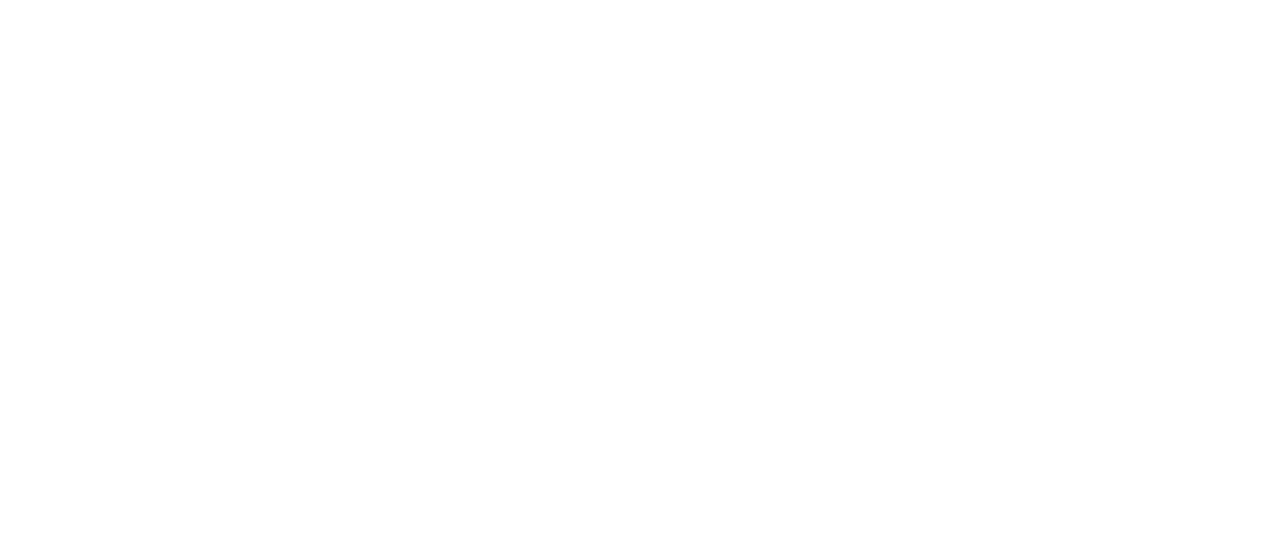
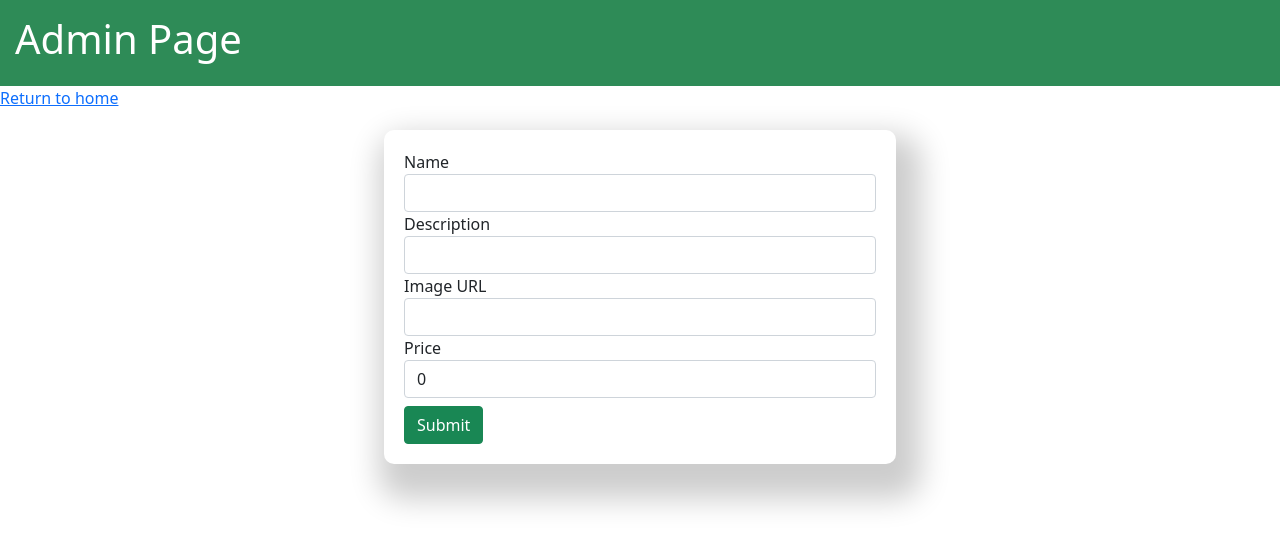
Before and after one commit to soumyaranjanbastia/shoerepository, an Angular app in the folder fruit-frontend/: page /admin/add in a window 1280 px wide. Before the commit this address led to /. Shown: the top 548 px of the page. Built offline with nearby package versions, Linux system fonts and the light colour scheme.

Commit message:
feature: admin module

```diff
--- /dev/null
+++ b/fruit-frontend/src/app/admin/add/add.component.css
@@ -0,0 +1,13 @@
+header {
+    background-color: seagreen;
+    color: #fff;
+    padding: 15px;
+}
+
+.form-container {
+    width: 40%;
+    margin: 20px auto;
+    border-radius: 10px;
+    box-shadow: 10px 20px 30px 15px rgba(0, 0, 0, 0.2);
+    padding: 20px;
+}
--- /dev/null
+++ b/fruit-frontend/src/app/admin/add/add.component.html
@@ -0,0 +1,31 @@
+<header>
+    <h1>Admin Page</h1>
+</header>
+
+<section>
+    <div>
+        <a class="link" [routerLink]="'/admin'">Return to home</a>
+    </div>
+    <div class="form-container">
+        <form #productForm="ngForm" (ngSubmit)="onSubmit(productForm)">
+            <div class="form-group">
+                <label for="name-on-card">Name</label>
+                <input type="text" class="form-control" name="productName" [(ngModel)]="product.productName">
+            </div>
+            <div class="form-group">
+                <label for="name-on-card">Description</label>
+                <input type="text" class="form-control" name="productDescription" [(ngModel)]="product.productDescription">
+            </div>
+            <div class="form-group">
+                <label for="name-on-card">Image URL</label>
+                <input type="text" class="form-control" name="productImageURL" [(ngModel)]="product.productImageURL">
+            </div>
+            <div class="form-group">
+                <label for="name-on-card">Price</label>
+                <input type="text" class="form-control" name="productPrice" [(ngModel)]="product.productPrice">
+            </div>
+            <input type="hidden" name="productId" [(ngModel)]="product.productId">
+            <input type="submit" class="mt-2 btn btn-success">
+        </form>
+    </div>
+</section>
--- /dev/null
+++ b/fruit-frontend/src/app/admin/add/add.component.ts
@@ -0,0 +1,41 @@
+import { Component, OnInit } from '@angular/core';
+import { ActivatedRoute, Router } from '@angular/router';
+import { Product } from 'src/app/model/product';
+import { FruitService } from 'src/app/services/fruit.service';
+
+@Component({
+  selector: 'app-add',
+  templateUrl: './add.component.html',
+  styleUrls: ['./add.component.css']
+})
+export class AddComponent implements OnInit {
+  product: Product = {
+    productId: '',
+    productDescription: '',
+    productImageURL: '',
+    productName: '',
+    productPrice: 0
+  };
+
+  constructor(private fruitService: FruitService, private activatedRouter: ActivatedRoute, private router: Router) { }
+
+  ngOnInit(): void {
+    this.activatedRouter.queryParams.subscribe(param => {
+      if (param['id']) {
+        this.getProduct(param['id']);
+      }
+    });
+  }
+
+  onSubmit(productForm: any) {
+    this.fruitService.saveFruit(this.product).subscribe(result => {
+      this.router.navigateByUrl('/admin');
+    })
+  }
+
+  getProduct(id: string) {
+    this.fruitService.getFruit(id).subscribe(product => {
+      this.product = product;
+    })
+  }
+}
--- a/fruit-frontend/src/app/admin/admin.component.css
+++ b/fruit-frontend/src/app/admin/admin.component.css
@@ -0,0 +1,10 @@
+header {
+    background-color: seagreen;
+    color: #fff;
+    padding: 15px;
+}
+
+img {
+    width: 100px;
+    height: 100px;
+}
--- a/fruit-frontend/src/app/admin/admin.component.html
+++ b/fruit-frontend/src/app/admin/admin.component.html
@@ -1 +1,34 @@
-<p>admin works!</p>
+<header>
+    <h1>Admin Page</h1>
+</header>
+<section class="mt-3 container-fluid">
+    <a class="mb-2 btn btn-primary" [routerLink]="'/admin/add'">Add Food</a>
+    <div>
+        <table class="table table-bordered">
+            <thead>
+                <tr>
+                    <th>Id</th>
+                    <th>Name</th>
+                    <th>Image</th>
+                    <th>Description</th>
+                    <th>Price</th>
+                    <th>Action</th>
+                </tr>
+            </thead>
+            <tbody>
+                <tr *ngFor="let product of products; let slno = index">
+                    <td>{{ product.productId }}</td>
+                    <td>{{ product.productName }}</td>
+                    <td><img [src]="product.productImageURL" alt="not found"></td>
+                    <td>{{ product.productDescription }}</td>
+                    <td>{{ '&#8377; ' + product.productPrice }}</td>
+                    <td>
+                        <a class="btn btn-success m-3" [routerLink]="'/admin/add'"
+                            [queryParams]="{id: product.productId}">Update</a>
+                        <button type="button" class="btn btn-danger">Remove</button>
+                    </td>
+                </tr>
+            </tbody>
+        </table>
+    </div>
+</section>
--- a/fruit-frontend/src/app/admin/admin.component.ts
+++ b/fruit-frontend/src/app/admin/admin.component.ts
@@ -1,10 +1,19 @@
-import { Component } from '@angular/core';
+import { Component, OnInit } from '@angular/core';
+import { Product } from '../model/product';
+import { FruitService } from '../services/fruit.service';
 
 @Component({
   selector: 'app-admin',
   templateUrl: './admin.component.html',
   styleUrls: ['./admin.component.css']
 })
-export class AdminComponent {
+export class AdminComponent implements OnInit {
+  products: Product[] = [];
 
+  constructor(private fruitService: FruitService) { }
+  ngOnInit(): void {
+    this.fruitService.getFruits().subscribe(products => {
+      this.products = products;
+    })
+  }
 }
--- a/fruit-frontend/src/app/app-routing.module.ts
+++ b/fruit-frontend/src/app/app-routing.module.ts
@@ -7,6 +7,8 @@
 import { OrdersComponent } from './orders/orders.component';
 import { ContactUsComponent } from './contactus/contact-us.component';
 import { CartComponent } from './cart/cart.component';
+import { AdminComponent } from './admin/admin.component';
+import { AddComponent } from './admin/add/add.component';
 
 const routes: Routes = [
   { path: 'sidenav', component: SidenavComponent },
@@ -16,6 +18,8 @@
   { path: 'orders', component: OrdersComponent },
   { path: 'cart', component: CartComponent },
   { path: 'contactus', component: ContactUsComponent },
+  { path: 'admin', component: AdminComponent },
+  { path: 'admin/add', component: AddComponent },
   { path: '', redirectTo: 'login', pathMatch: 'full' },
 ];
 
@@ -23,4 +27,4 @@
   imports: [RouterModule.forRoot(routes)],
   exports: [RouterModule],
 })
-export class AppRoutingModule {}
+export class AppRoutingModule { }
--- a/fruit-frontend/src/app/app.module.ts
+++ b/fruit-frontend/src/app/app.module.ts
@@ -14,6 +14,7 @@
 import { LoginComponent } from './login/login.component';
 import { CartComponent } from './cart/cart.component';
 import { AdminComponent } from './admin/admin.component';
+import { AddComponent } from './admin/add/add.component';
 
 @NgModule({
   declarations: [
@@ -25,7 +26,8 @@
     AddressComponent,
     LoginComponent,
     CartComponent,
-    AdminComponent
+    AdminComponent,
+    AddComponent
   ],
   imports: [
     BrowserModule,
--- a/fruit-frontend/src/app/login/login.component.ts
+++ b/fruit-frontend/src/app/login/login.component.ts
@@ -9,7 +9,7 @@
 })
 export class LoginComponent {
 
-  constructor(private router: Router, private userService: UserService) {}
+  constructor(private router: Router, private userService: UserService) { }
 
   home() {
     this.router.navigate(['/home']);
@@ -17,13 +17,24 @@
 
   onLogin(loginForm: any) {
     console.log(loginForm.value);
-    this.userService.login(loginForm.value).subscribe((data: any)=>{
-      if(data) {
-        localStorage.setItem("id", data['customerId']);
-       this.home();
-      }else{
-        alert("invalid user")
-      }
-    })
+    const { customerEmail, customerPassword } = loginForm.value;
+    if (!this.isAdmin(customerEmail, customerPassword)) {
+      this.userService.login(loginForm.value).subscribe((data: any) => {
+        if (data) {
+          localStorage.setItem("id", data['customerId']);
+          this.home();
+        } else {
+          alert("invalid user")
+        }
+      })
+    } else {
+      this.router.navigateByUrl('/admin');
+    }
+  }
+
+  isAdmin(email: string, password: string): boolean {
+    const adminEmail = "admin@admin.com";
+    const adminPassword = "admin";
+    return adminEmail === email && password == adminPassword;
   }
 }
--- a/fruit-frontend/src/app/services/fruit.service.ts
+++ b/fruit-frontend/src/app/services/fruit.service.ts
@@ -1,14 +1,29 @@
 import { HttpClient } from '@angular/common/http';
 import { Injectable } from '@angular/core';
+import { Observable } from 'rxjs';
+import { Product } from '../model/product';
 
 @Injectable({
   providedIn: 'root',
 })
 export class FruitService {
   baseUrl = 'http://localhost:1205/api/v1/product';
-  constructor(private http: HttpClient) {}
+
+  constructor(private http: HttpClient) { }
 
   getAllFruit() {
     return this.http.get(this.baseUrl);
   }
+
+  getFruits(): Observable<Product[]> {
+    return this.http.get<Product[]>(this.baseUrl);
+  }
+
+  getFruit(id: string): Observable<Product> {
+    return this.http.get<Product>(this.baseUrl + `/${id}`);
+  }
+
+  saveFruit(product: Product) {
+    return this.http.post(this.baseUrl, product);
+  }
 }
```
Also changed, not shown: 1 other file (tests, documents, lock files or other folders).
